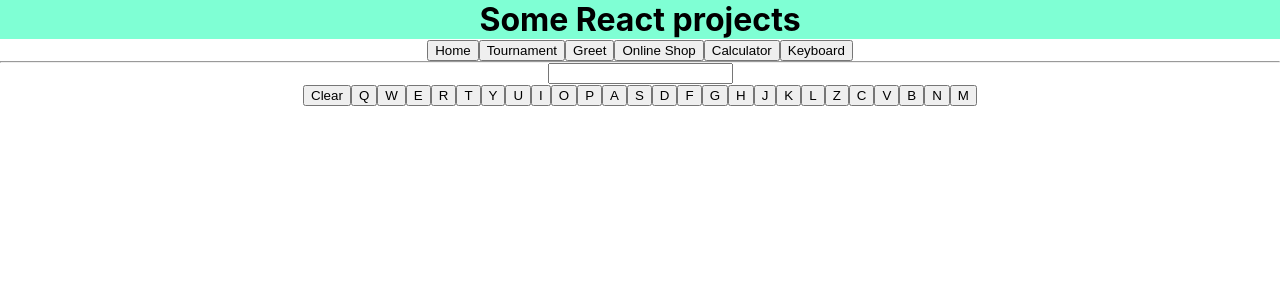
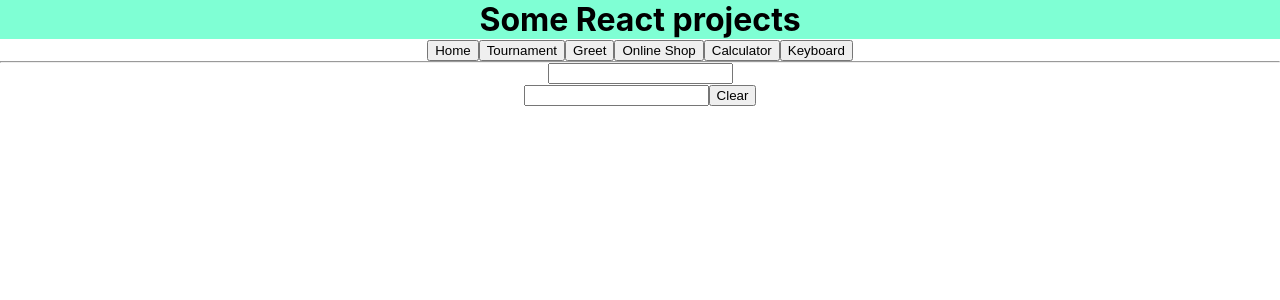
Before and after one commit to AitordeGomar/React-Demo, a React (Create React App) app: page /keyboard in a window 1280 px wide. Shown: the top 300 px of the page. Built offline with nearby package versions, Linux system fonts and the light colour scheme.

Commit message:
removed buttons and show correctly text

```diff
--- a/src/componets/Keyboard.js
+++ b/src/componets/Keyboard.js
@@ -2,8 +2,12 @@ import React, {useState} from 'react'
 
 const Keyboard = () => {
     const [value, setValue] = useState('');
-    const vowels = ['a','e','i','o','u','y'];
-    const consonants = ['b','c','d','f','g','h','i','j','k','l','m','n','p','q','r','s','t','v','w','y','z'];
+    const [realValue, setRealValue] = useState('');
+    const v1 = ['a','e','i','o','u'];
+    const c1 = ['b','c','d','f','g','h','j','k','l','m','n','p','r','s','t','v','w','x', 'y','z', 'bl', 'cl','dr','fl','fr','gl','ch', 'll','pl','pr','qu','rr','tr'];
+    const v2 = v1;
+    const c2 = ['b','g','l','m','n','r','s','t','x','z'];
+
 
     const keyPressed = (e)=>{
         const code = e.charCodeAt(parseInt(value.length));
@@ -13,57 +17,49 @@ const Keyboard = () => {
             if(code < 97 || code > 122){
                 alert('Button not available');
             }else{
+                if(value.slice(-1) === ' '){
+                    if(v1.includes(value.slice(-2,-1))){
+                        setValue(value + c1[Math.floor(Math.random() * (33))]);
+                    }else{
+                        if(c1.includes(value.slice(-2,-1))){
+                            setValue(value + v1[Math.floor(Math.random() * (5))])
+                        }else{
                             if(Math.random()< 0.5){
-            setValue(value + vowels[Math.floor(Math.random() * (6))])
+                                setValue(value + v1[Math.floor(Math.random() * (5))])
                             }else{
-            setValue(value + consonants[Math.floor(Math.random() * (21))])
+                                setValue(value + c1[Math.floor(Math.random() * (33))])
+                            }
+                        }
+                    }
+                }else{
+                    if(v1.includes(value.slice(-2,-1))){
+                        setValue(value + c1[Math.floor(Math.random() * (34))]);
+                    }else{
+                        if(c1.includes(value.slice(-2,-1))){
+                            setValue(value + v1[Math.floor(Math.random() * (5))])
+                        }else{
+                            if(Math.random()< 0.5){
+                            setValue(value + v2[Math.floor(Math.random() * (5))])
+                            }else{
+                                setValue(value + c2[Math.floor(Math.random() * (10))])
+                            }
+                        }
+                    }
                 }
             }
         }
     }
 
-
-
     return (
         <div>
-            <input style={{display:'block'}} value={value || ''} onChange={(e)=>{keyPressed(e.target.value)}}/>
+            <input style={{display:'block'}} value={value || ''} onChange={(e)=>{
+                keyPressed(e.target.value);
+                setRealValue(realValue + e.nativeEvent.data);
+                }}/>
+            <input readOnly value={realValue || ''} />
             <button onClick={()=>setValue('')}>Clear</button>
-            <Keys letter='Q' />
-            <Keys letter='W' />
-            <Keys letter='E' />
-            <Keys letter='R' />
-            <Keys letter='T' />
-            <Keys letter='Y' />
-            <Keys letter='U' />
-            <Keys letter='I' />
-            <Keys letter='O' />
-            <Keys letter='P' />
-            <Keys letter='A' />
-            <Keys letter='S' />
-            <Keys letter='D' />
-            <Keys letter='F' />
-            <Keys letter='G' />
-            <Keys letter='H' />
-            <Keys letter='J' />
-            <Keys letter='K' />
-            <Keys letter='L' />
-            <Keys letter='Z' />
-            <Keys letter='C' />
-            <Keys letter='V' />
-            <Keys letter='B' />
-            <Keys letter='N' />
-            <Keys letter='M' />
         </div>
     )
 }
 
-const Keys = (props)=>{
-
-    return(
-        <>
-        <button type='button'>{props.letter}</button>
-        </>
-    )
-}
-
 export default Keyboard
```
Lines whose indentation alone changed are shown as unchanged.
